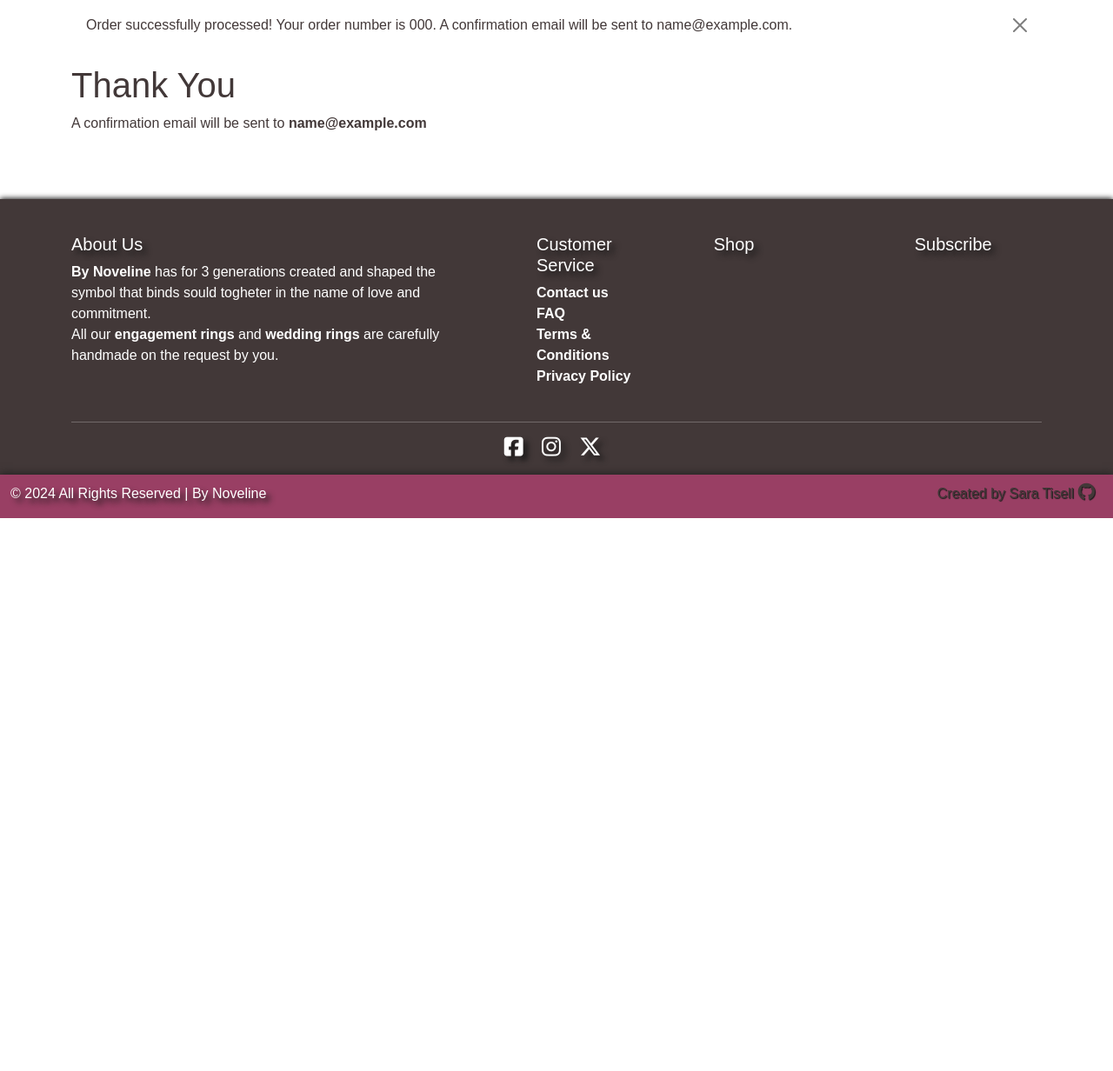
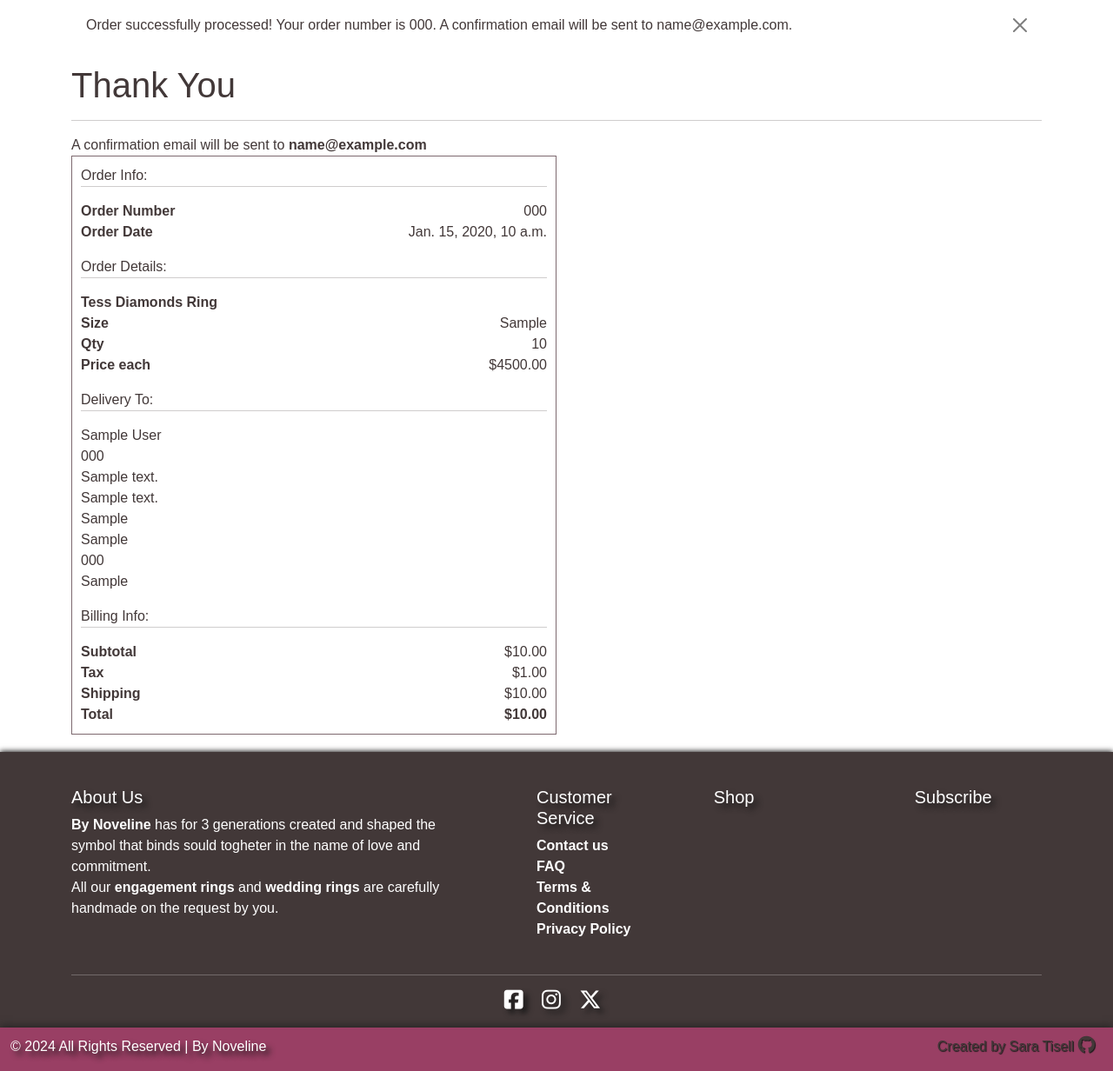
Before and after one commit to SaraTisell/by-noveline, a Django app: page /checkout/checkout_success/000 in a window 1280 px wide. Shown: the part 204-1436 px from the top of the page at 87% size. Before the commit the page ends 800 px from the top, so only its background shows below. Run offline with Django 4.2, Linux system fonts and the light colour scheme; data comes from the database, SQL or seed files in the repository; tables that the repository leaves empty hold one stand-in row (values such as "Sample post"); some libraries are stand-ins or nearby versions; some web fonts are replaced.

Commit message:
Add order summary to checkout success page

```diff
--- a/checkout/static/checkout/css/checkout.css
+++ b/checkout/static/checkout/css/checkout.css
@@ -79,3 +79,8 @@
 .div-margin-left {
     margin-left: 70px;
 }
+
+.order-info-div {
+    border: 1px solid #7D696F;
+    padding: 10px;
+}
--- a/checkout/templates/checkout/checkout_success.html
+++ b/checkout/templates/checkout/checkout_success.html
@@ -11,13 +11,162 @@
     <div class="row">
         <div class="col">
             <h1>Thank You</h1>
-            <p>A confirmation email will be sent to <strong>{{ order.email }}</strong></p>
+            <hr>
         </div>
     </div>
     <div class="row">
+        <p class="mb-0">A confirmation email will be sent to <strong>{{ order.email }}</strong></p>
+        <div class="col-sm-6 order-info-div">
+    <div class="row">
         <div class="div">
-
+            <p class="mb-0">Order Info:</p>
+        </div>
+        <hr>
+    </div>
+    <div class="row">
+        <div class="col">
+            <p class="mb-0"><strong>Order Number</strong></p>
+        </div>
+        <div class="col text-end">
+            <p class="mb-0">{{ order.order_number }}</p>
+        </div>
+    </div>
+    <div class="row">
+        <div class="col">
+            <p><strong>Order Date</strong></p>
+        </div>
+        <div class="col text-end">
+            <p>{{ order.order_date }}</p>
+        </div>
+    </div>
+    <div class="row">
+        <div class="col">
+            <p class="mb-0">Order Details:</p>
+        </div>
+        <hr>
+    </div>
+    {% for item in order.lineitems.all %}
+    <div class="row">
+        <div class="col">
+            <p class="mb-0"><strong>{{ item.product.name }}</strong></p>
+        </div>
+    </div>
+    <div class="row">
+        <div class="col">
+            <p class="mb-0"><strong>Size</strong></p>
+        </div>
+        <div class="col text-end">
+            <p class="mb-0">{{ item.product_size }}</p>
+        </div>
+    </div>
+    <div class="row">
+        <div class="col">
+            <p class="mb-0"><strong>Qty</strong></p>
+        </div>
+        <div class="col text-end">
+            <p class="mb-0">{{ item.quantity }}</p>
+        </div>
+    </div>
+    <div class="row">
+        <div class="col">
+            <p><strong>Price each</strong></p>
+        </div>
+        <div class="col text-end">
+            <p>${{ item.product.price }}</p>
+        </div>
+    </div>
+    {% endfor %}
+    <div class="row">
+        <div class="col">
+            <p class="mb-0">Delivery To:</p>
+        </div>
+        <hr>
+    </div>
+    <div class="row">
+        <div class="col">
+            <p class="mb-0">{{ order.full_name }}</p>
+        </div>
+    </div>
+    <div class="row">
+        <div class="col">
+            <p class="mb-0">{{ order.phone_number }}</p>
+        </div>
+    </div>
+    <div class="row">
+        <div class="col">
+            <p class="mb-0">{{ order.street_address1 }}</p>
+        </div>
+    </div>
+    {% if order.street_address2 %}
+    <div class="row">
+        <div class="col">
+            <p class="mb-0">{{ order.street_address2 }}</p>
+        </div>
+    </div>
+    {% endif %}
+    {% if order.county %}
+    <div class="row">
+        <div class="col">
+            <p class="mb-0">{{ order.county }}</p>
+        </div>
+    </div>
+    {% endif %}
+    <div class="row">
+        <div class="col">
+            <p class="mb-0">{{ order.town_or_city }}</p>
+        </div>
+    </div>
+    {% if order.zip_code %}
+    <div class="row">
+        <div class="col">
+            <p class="mb-0">{{ order.zip_code }}</p>
+        </div>
+    </div>
+    {% endif %}
+    <div class="row">
+        <div class="col">
+            <p>{{ order.country }}</p>
+        </div>
+    </div>
+    <div class="row">
+        <div class="col">
+            <p class="mb-0">Billing Info:</p>
+        </div>
+        <hr>
+    </div>
+    <div class="row">
+        <div class="col">
+            <p class="mb-0"><strong>Subtotal</strong></p>
+        </div>
+        <div class="col text-end">
+            <p class="mb-0">${{ order.sub_total }}</p>
+        </div>
+    </div>
+    <div class="row">
+        <div class="col">
+            <p class="mb-0"><strong>Tax</strong></p>
+        </div>
+        <div class="col text-end">
+            <p class="mb-0">${{ order.tax }}</p>
+        </div>
+    </div>
+    <div class="row">
+        <div class="col">
+            <p class="mb-0"><strong>Shipping</strong></p>
+        </div>
+        <div class="col text-end">
+            <p class="mb-0">${{ order.shipping_cost}}</p>
+        </div>
+    </div>
+    <div class="row">
+        <div class="col">
+            <p class="mb-0"><strong>Total</strong></p>
+        </div>
+        <div class="col text-end">
+            <p class="mb-0"><strong>${{ order.grand_total }}</strong></p>
         </div>
     </div>
 </div>
+</div>
+</div>
 {% endblock %}
```
